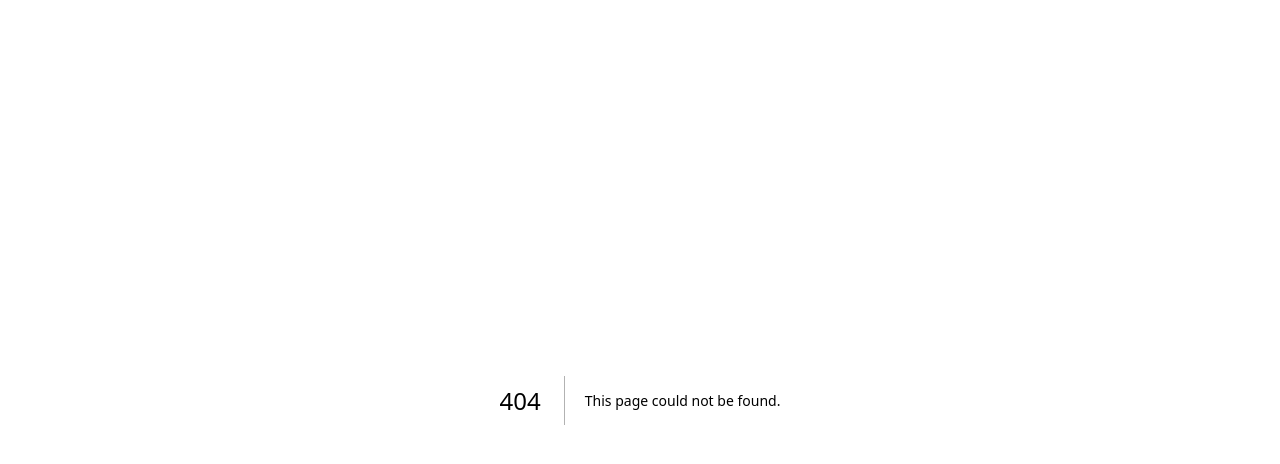
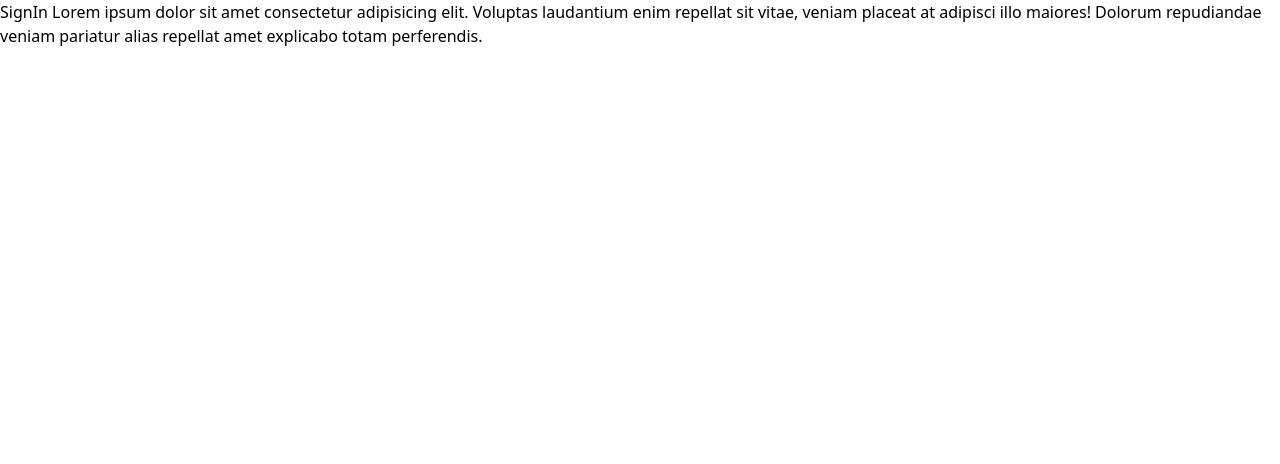
Before and after one commit to AyoCpa/Ayo-cpa-new, a Next.js app: page /client/sign-in in a window 1280 px wide. Before the commit this address had no page. Shown: the top 464 px of the page. Built offline with nearby package versions, Linux system fonts and the light colour scheme.

Commit message:
new fixes

```diff
--- /dev/null
+++ b/pages/client/payment.tsx
@@ -0,0 +1,9 @@
+import React from 'react'
+
+const Payment = () => {
+  return (
+    <div>Payment</div>
+  )
+}
+
+export default Payment
--- /dev/null
+++ b/pages/client/sign-in.tsx
@@ -0,0 +1,12 @@
+import React from 'react'
+
+const SignIn = () => {
+  return (
+    <div>SignIn
+
+        Lorem ipsum dolor sit amet consectetur adipisicing elit. Voluptas laudantium enim repellat sit vitae, veniam placeat at adipisci illo maiores! Dolorum repudiandae veniam pariatur alias repellat amet explicabo totam perferendis.
+    </div>
+  )
+}
+
+export default SignIn
```
